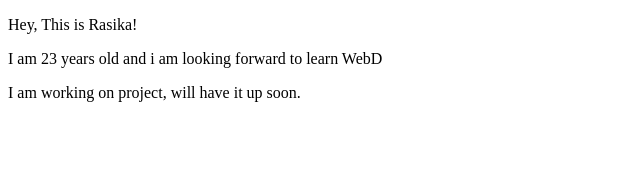
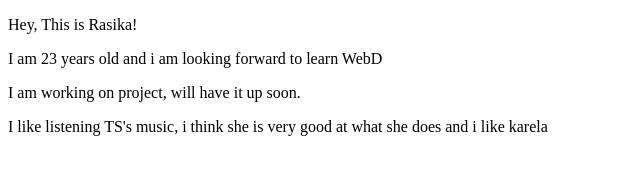
Before and after one commit to rasika-khapate/rasika-portfolio, a plain HTML site: page index.html in a window 1280 px wide. Shown: the whole page, without its empty margins (0-640 px from the left). Drawn offline with Linux system fonts and the light colour scheme.

Commit message:
update interest in new branch

```diff
--- a/index.html
+++ b/index.html
@@ -10,5 +10,8 @@
    <p> Hey, This is Rasika! </p>
    <p> I am 23 years old and i am looking forward to learn WebD </p>
    <p>I am working on project, will have it up soon.</p>
+   <p>
+    I like listening TS's music, i think she is very good at what she does and i like karela
+   </p>
 </body>
 </html>
```
